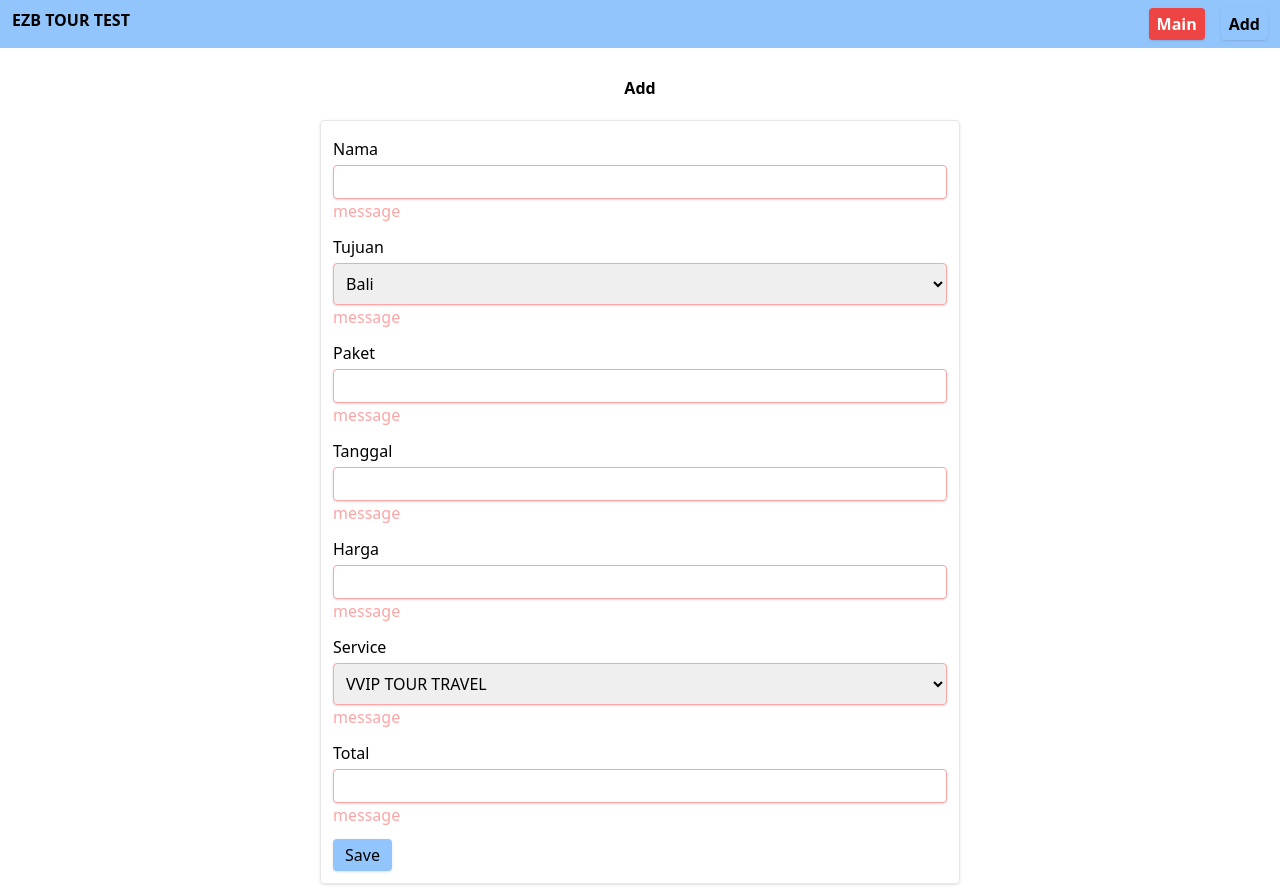
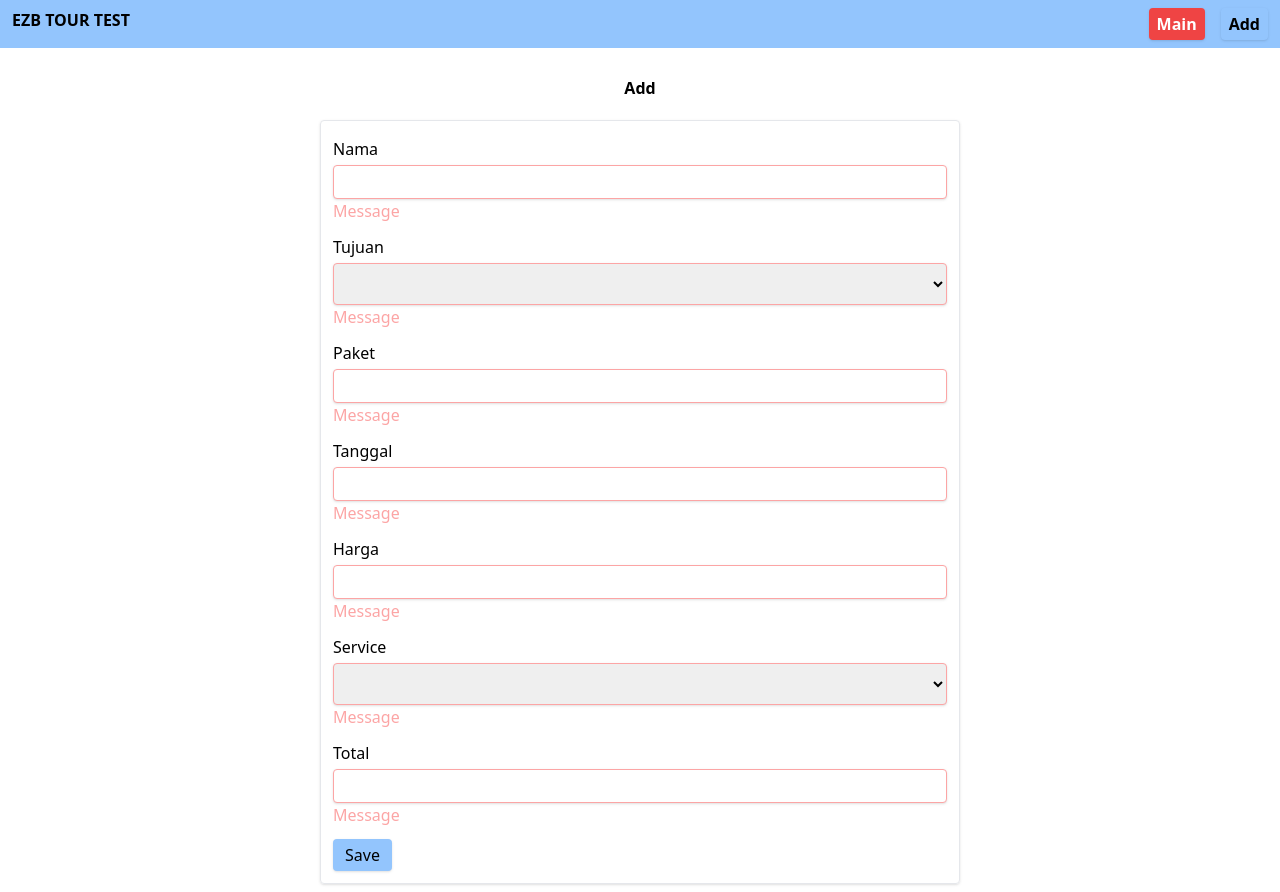
Before and after one commit to ade-ryzki/test-ezb, a Vue app: page / in a window 1280 px wide. Both pictures are taken after a click on the button "Add". Built offline with nearby package versions, Linux system fonts and the light colour scheme.

Commit message:
add component warning message

```diff
--- a/src/components/InputMain.vue
+++ b/src/components/InputMain.vue
@@ -3,50 +3,50 @@
     <form @submit.prevent="submitMain" class="border w-1/2 mx-auto p-3 rounded shadow">
         <div class="mb-3">
             <label class="block my-1">Nama</label>
-            <input type="text" class="border border-red-300 px-2 py-1 rounded shadow w-full">
-            <p class="text-red-300">message</p>
+            <input type="text" class="border border-red-300 px-2 py-1 rounded shadow w-full" v-model="name">
+            <warning-message>Message</warning-message>
         </div>
         <div class="mb-3">
             <label class="block my-1">Tujuan</label>
-            <select class="border border-red-300 px-2 py-2 rounded shadow w-full">
+            <select class="border border-red-300 px-2 py-2 rounded shadow w-full" v-model="tujuan">
                 <option value="Bali">Bali</option>
                 <option value="Bromo">Bromo</option>
                 <option value="Maladewa">PLATINUM TOUR TRAVEL</option>
                 <option value="Bintan">GOLD TOUR TRAVEL</option>
                 <option value="Yogyakarta">SILVER TOUR TRAVEL</option>
             </select>
-            <p class="text-red-300">message</p>
+            <warning-message>Message</warning-message>
         </div>
         <div class="mb-3">
             <label class="block my-1">Paket</label>
-            <input type="text" class="border border-red-300 px-2 py-1 rounded shadow w-full">
-            <p class="text-red-300">message</p>
+            <input type="text" class="border border-red-300 px-2 py-1 rounded shadow w-full" v-model="paket">
+            <warning-message>Message</warning-message>
         </div>
         <div class="mb-3">
             <label class="block my-1">Tanggal</label>
-            <input type="text" class="border border-red-300 px-2 py-1 rounded shadow w-full">
-            <p class="text-red-300">message</p>
+            <input type="text" class="border border-red-300 px-2 py-1 rounded shadow w-full" v-model="tanggal">
+            <warning-message>Message</warning-message>
         </div>
         <div class="mb-3">
             <label class="block my-1">Harga</label>
-            <input type="text" class="border border-red-300 px-2 py-1 rounded shadow w-full">
-            <p class="text-red-300">message</p>
+            <input type="text" class="border border-red-300 px-2 py-1 rounded shadow w-full" v-model="harga">
+            <warning-message>Message</warning-message>
         </div>
         <div class="mb-3">
             <label class="block my-1">Service</label>
-            <select class="border border-red-300 px-2 py-2 rounded shadow w-full">
+            <select class="border border-red-300 px-2 py-2 rounded shadow w-full" v-model="service">
                 <option value="VVIP TOUR TRAVEL">VVIP TOUR TRAVEL</option>
                 <option value="VIP TOUR TRAVEL">VIP TOUR TRAVEL</option>
                 <option value="PLATINUM TOUR TRAVEL">PLATINUM TOUR TRAVEL</option>
                 <option value="GOLD TOUR TRAVEL">GOLD TOUR TRAVEL</option>
                 <option value="SILVER TOUR TRAVEL">SILVER TOUR TRAVEL</option>
             </select>
-            <p class="text-red-300">message</p>
+            <warning-message>Message</warning-message>
         </div>
         <div class="mb-3">
             <label class="block my-1">Total</label>
-            <input type="text" class="border border-red-300 px-2 py-1 rounded shadow w-full">
-            <p class="text-red-300">message</p>
+            <input type="text" class="border border-red-300 px-2 py-1 rounded shadow w-full" v-model="total">
+            <warning-message>Message</warning-message>
         </div>
         <blue-button>Save</blue-button>
     </form>
@@ -55,6 +55,17 @@
 
 <script>
 export default{
+    data(){
+        return{
+            name: '',
+            tujuan: '',
+            paket: '',
+            tanggal: '',
+            harga: '',
+            service: '',
+            total: ''
+        }
+    },
     methods: {
         submitMain(){
             alert('submitted')
--- /dev/null
+++ b/src/components/UI/WarningMessage.vue
@@ -0,0 +1,3 @@
+<template>
+    <p class="text-red-300"><slot></slot></p>
+</template>
--- a/src/main.js
+++ b/src/main.js
@@ -8,6 +8,7 @@ import TdTable from './components/UI/TdTable'
 import BlueButton from './components/UI/BlueButton.vue'
 import RedButton from './components/UI/RedButton.vue'
 import ConfirmDialog from './components/UI/ConfirmDialog'
+import WarningMessage from './components/UI/WarningMessage'
 
 const app =createApp(App)
 
@@ -20,4 +21,5 @@ app.component('td-table',TdTable)
 app.component('blue-button',BlueButton)
 app.component('red-button', RedButton)
 app.component('confirm-dialog',ConfirmDialog)
+app.component('warning-message', WarningMessage)
 app.mount('#app')
```
